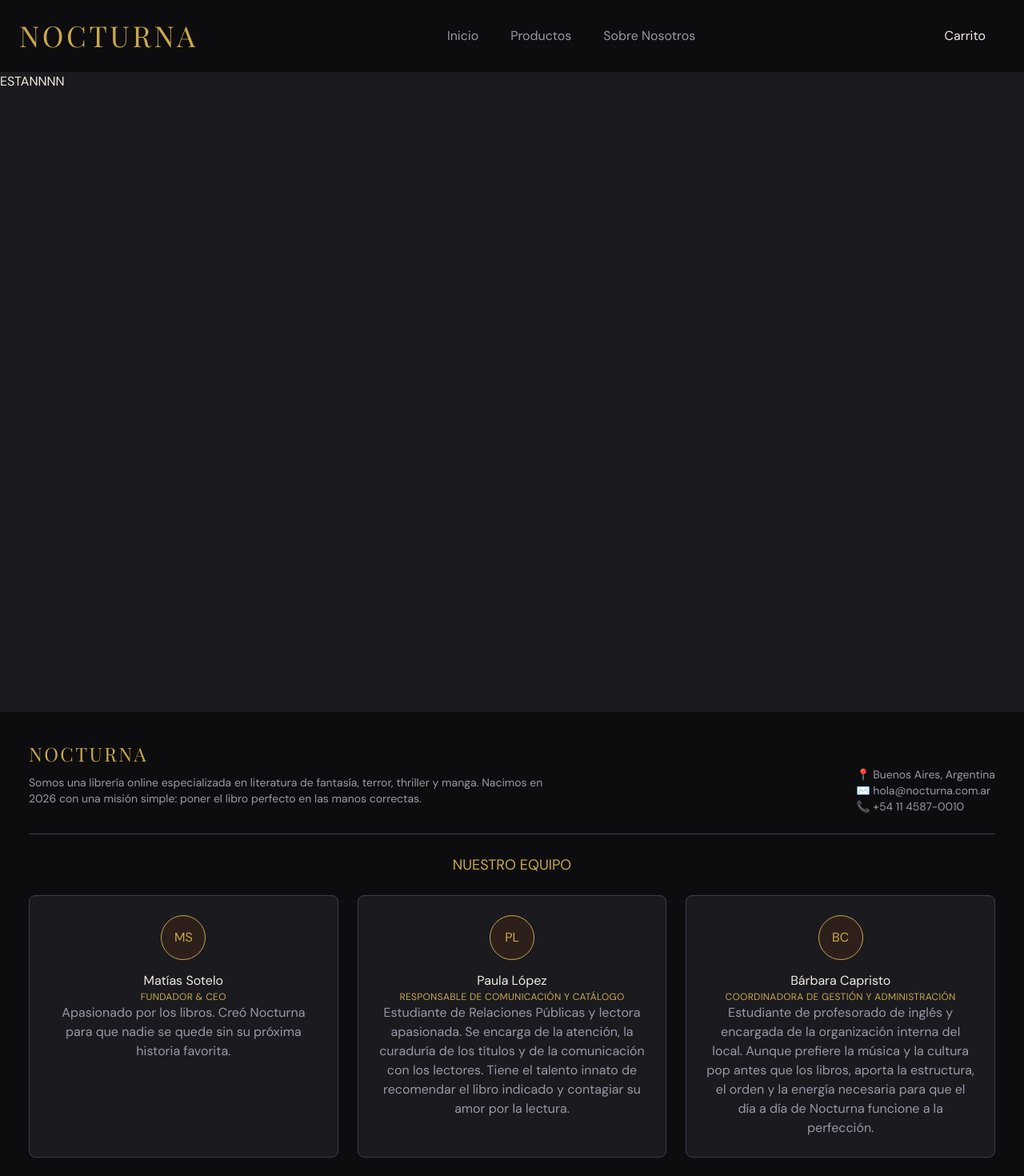
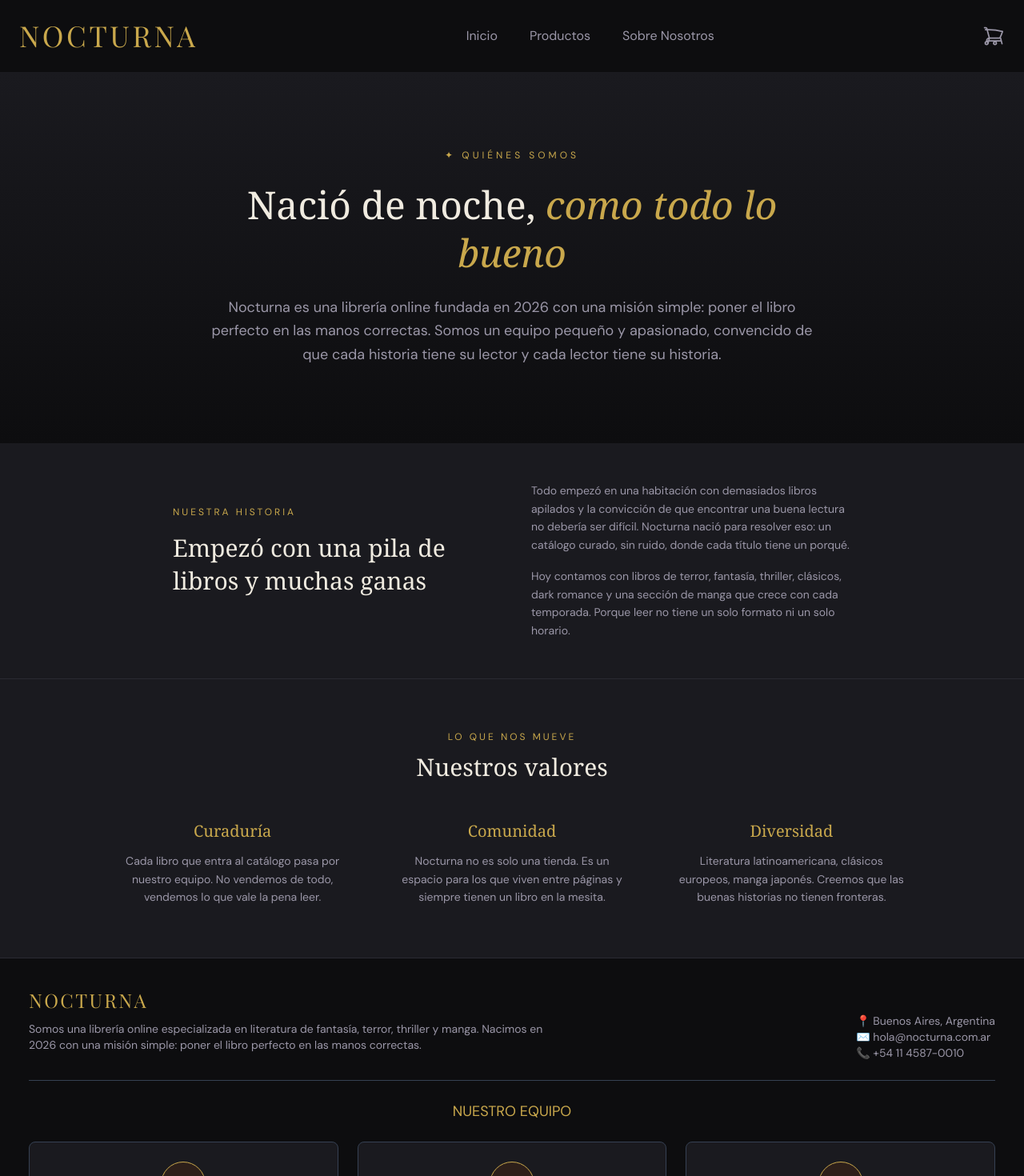
Before and after one commit to MatiSotelo2004/nocturna-web, a React (Vite) app: page /sobre-nosotros in a window 1280 px wide. Shown: the top 1470 px of the page at 80% size. Built offline with nearby package versions, Linux system fonts and the light colour scheme; a web font is replaced by a local one.

Commit message:
feat: restructure layout components and add About Us page

```diff
--- a/src/App.jsx
+++ b/src/App.jsx
@@ -2,21 +2,21 @@ import Layout from "./components/Layout/Layout";
 import { Route, Routes } from "react-router-dom";
 
 // PAGES
-import Home from "./pages/Home"
+import Home from "./pages/Home";
 import ItemListContainer from "./components/ItemListContainer";
 import ItemDetailContainer from "./pages/ItemDetailContainer";
 import Cart from "./components/Cart";
+import AboutUs from "./pages/AboutUs";
 
 function App() {
   return (
     <Routes>
       <Route element={<Layout />}>
-        <Route path="/" element={<Home/>} />
-        <Route path="/productos" element={<ItemListContainer/>}/>
-        <Route path="/sobre-nosotros" element={<h1>ESTANNNN</h1>} />
-        <Route path="/producto/:id" element={<ItemDetailContainer/>} />
-        <Route path="/carrito" element={<Cart/>} />
-
+        <Route path="/" element={<Home />} />
+        <Route path="/productos" element={<ItemListContainer />} />
+        <Route path="/sobre-nosotros" element={<AboutUs />} />
+        <Route path="/producto/:id" element={<ItemDetailContainer />} />
+        <Route path="/carrito" element={<Cart />} />
       </Route>
     </Routes>
   );
--- a/src/components/Item.jsx
+++ b/src/components/Item.jsx
@@ -25,7 +25,7 @@ export default function Item({
 
   const handleAddToCart = () => {
     addToCart(producto, 1);
-    alert("Agregaste un producto");
+    alert(`Agregaste 1 copia de "${producto.titulo}"`);
   };
 
   return (
--- a/src/components/Layout/Footer/Footer.jsx
+++ b/src/components/Layout/Footer/Footer.jsx
@@ -29,11 +29,11 @@ function Footer() {
     <footer className="bg-primary items-center text-text-secondary p-9">
       {/* SOBRE NOSOTROS */}
       <div className="pb-6">
-        <h2 className="text-2xl text-accent-primary font-titulo tracking-widest">
+        <h2 className="text-2xl text-accent-primary font-titulo tracking-widest text-center md:text-left">
           NOCTURNA
         </h2>
-        <div className="flex justify-between items-center font-sans text-sm">
-          <p className="max-w-2xl ">
+        <div className="flex flex-col gap-3 justify-between items-center font-sans text-sm md:flex-row">
+          <p className="max-w-96 text-center lg:max-w-2xl md:text-left">
             Somos una librería online especializada en literatura de fantasía,
             terror, thriller y manga. Nacimos en 2026 con una misión simple:
             poner el libro perfecto en las manos correctas.
--- /dev/null
+++ b/src/components/Layout/Header/CartWidget.jsx
@@ -0,0 +1,36 @@
+import { useCart } from "../../../context/CartContext";
+import { Link } from "react-router-dom";
+
+export default function CartWidget() {
+  const { getCartQuantity } = useCart();
+  const cantidad = getCartQuantity();
+  return (
+    <>
+      <Link
+        to="/carrito"
+        className="relative flex items-center text-text-secondary hover:text-accent-primary transition-colors"
+      >
+        <svg
+          xmlns="http://www.w3.org/2000/svg"
+          className="h-7 w-7"
+          fill="none"
+          viewBox="0 0 24 24"
+          stroke="currentColor"
+          strokeWidth={1.5}
+        >
+          <path
+            strokeLinecap="round"
+            strokeLinejoin="round"
+            d="M2.25 3h1.386c.51 0 .955.343 1.087.835l.383 1.437M7.5 14.25a3 3 0 00-3 3h15.75m-12.75-3h11.218c1.121-2.3 2.1-4.684 2.886-7.145A60.114 60.114 0 003.27 5.272M7.5 14.25L5.106 5.272M7.5 14.25l-1.5 6m13.5-6l1.5 6M15 19.5a1.5 1.5 0 11-3 0 1.5 1.5 0 013 0zm-9 0a1.5 1.5 0 11-3 0 1.5 1.5 0 013 0z"
+          />
+        </svg>
+
+        {cantidad > 0 && (
+          <span className="absolute -top-2 -right-2 bg-accent-secondary text-black text-xs font-bold rounded-full h-5 w-5 flex items-center justify-center">
+            {cantidad}
+          </span>
+        )}
+      </Link>
+    </>
+  );
+}
--- a/src/components/Layout/Header.jsx
+++ b/src/components/Layout/Header/Header.jsx
@@ -1,10 +1,11 @@
 import { Link } from "react-router-dom";
+import CartWidget from "./CartWidget";
 
 export default function Header() {
   const linkClass = "hover:text-accent-primary transition-all duration-300";
 
   return (
-    <header className="bg-primary flex justify-between items-center p-6 sticky top-0 z-50">
+    <header className="bg-primary flex gap-3 flex-col justify-between items-center p-6 sticky top-0 z-50 md:flex-row">
       <Link to={"/"}>
         <span className="text-accent-primary font-titulo tracking-widest text-4xl">
           NOCTURNA
@@ -30,7 +31,7 @@ export default function Header() {
           </li>
         </ul>
       </nav>
-      <Link to={"/carrito"} className="mr-6">Carrito</Link>
+      <CartWidget/>
     </header>
   );
 }
--- a/src/components/Layout/Layout.jsx
+++ b/src/components/Layout/Layout.jsx
@@ -1,5 +1,5 @@
 import Footer from "./Footer/Footer";
-import Header from "./Header";
+import Header from "./Header/Header";
 import { Outlet } from "react-router-dom";
 
 function Layout() {
--- a/src/context/CartContext.jsx
+++ b/src/context/CartContext.jsx
@@ -1,4 +1,4 @@
-import React, { useContext, useState, createContext } from "react";
+import { useContext, useState, createContext, useEffect } from "react";
 
 export const CartContext = createContext();
 
@@ -11,7 +11,13 @@ export const useCart = () => {
 };
 
 export const CartProvider = ({ children }) => {
-  const [cart, setCart] = useState([]);
+  const [cart, setCart] = useState(() => {
+    // USA localStorage PARA RECUPERAR EL CARRITO
+    const localData = localStorage.getItem("carrito");
+    return localData ? JSON.parse(localData) : [];
+  });
+
+  // FUNCION AÑADIR AL CARRITO
   const addToCart = (product, quantity) => {
     const itemInCart = cart.find((item) => item.id === product.id);
     if (itemInCart) {
@@ -29,16 +35,30 @@ export const CartProvider = ({ children }) => {
     setCart([]);
   };
 
+  // FUNCION PARA OBTENER ITEMS TOTALES
   const getCartQuantity = () => {
     return cart.reduce((acc, item) => acc + item.quantity, 0);
   };
+
+  // FUNCION PARA OBTENER PRECIO TOTAL
   const getCartTotal = () => {
     return cart.reduce((acc, item) => acc + item.precio * item.quantity, 0);
   };
 
+  // GUARDA CARRITO EN localStorage
+  useEffect(() => {
+    localStorage.setItem("carrito", JSON.stringify(cart));
+  }, [cart]);
+
   return (
     <CartContext.Provider
-      value={{ cart, addToCart, clearCart, getCartQuantity, getCartTotal }}
+      value={{
+        cart,
+        addToCart,
+        clearCart,
+        getCartQuantity,
+        getCartTotal,
+      }}
     >
       {children}
     </CartContext.Provider>
--- /dev/null
+++ b/src/pages/AboutUs.jsx
@@ -0,0 +1,100 @@
+const valores = [
+  {
+    titulo: "Curaduría",
+    texto:
+      "Cada libro que entra al catálogo pasa por nuestro equipo. No vendemos de todo, vendemos lo que vale la pena leer.",
+  },
+  {
+    titulo: "Comunidad",
+    texto:
+      "Nocturna no es solo una tienda. Es un espacio para los que viven entre páginas y siempre tienen un libro en la mesita.",
+  },
+  {
+    titulo: "Diversidad",
+    texto:
+      "Literatura latinoamericana, clásicos europeos, manga japonés. Creemos que las buenas historias no tienen fronteras.",
+  },
+];
+
+export default function AboutUs() {
+  return (
+    <>
+      {/* ── HERO ── */}
+      <section className="relative py-24 px-6 overflow-hidden">
+        <div className="absolute inset-0 bg-linear-to-b from-secondary to-primary" />
+
+        <div className="relative max-w-3xl mx-auto text-center">
+          <p className="text-xs tracking-[4px] text-accent-primary uppercase mb-6">
+            ✦ Quiénes somos
+          </p>
+          <h1 className="font-serif text-5xl mb-6 leading-tight">
+            Nació de noche,{" "}
+            <em className="text-accent-primary">
+              como todo lo bueno
+            </em>
+          </h1>
+          <p className="text-text-secondary text-lg leading-relaxed">
+            Nocturna es una librería online fundada en 2026 con una misión
+            simple: poner el libro perfecto en las manos correctas. Somos un
+            equipo pequeño y apasionado, convencido de que cada historia tiene
+            su lector y cada lector tiene su historia.
+          </p>
+        </div>
+      </section>
+
+      {/* ── HISTORIA ── */}
+      <section className="max-w-4xl mx-auto px-6 py-12">
+        <div className="grid grid-cols-1 md:grid-cols-2 md:gap-12  items-center">
+          <div>
+            <p className="text-xs tracking-[3px] text-accent-primary uppercase mb-4">
+              Nuestra historia
+            </p>
+            <h2 className="font-serif text-3xl mb-6 leading-snug">
+              Empezó con una pila de libros y muchas ganas
+            </h2>
+          </div>
+          <div className="flex flex-col">
+            <p className="text-text-secondary text-sm leading-relaxed mb-4">
+              Todo empezó en una habitación con demasiados libros apilados y la
+              convicción de que encontrar una buena lectura no debería ser
+              difícil. Nocturna nació para resolver eso: un catálogo curado, sin
+              ruido, donde cada título tiene un porqué.
+            </p>
+            <p className="text-text-secondary text-sm leading-relaxed">
+              Hoy contamos con libros de terror, fantasía, thriller, clásicos,
+              dark romance y una sección de manga que crece con cada temporada.
+              Porque leer no tiene un solo formato ni un solo horario.
+            </p>
+          </div>
+        </div>
+      </section>
+
+      {/* ── VALORES ── */}
+      <section className="bg-secondary border-y border-[#2a2a32] py-16 px-6">
+        <div className="max-w-5xl mx-auto">
+          <div className="text-center mb-12">
+            <p className="text-xs tracking-[3px] text-accent-primary uppercase mb-3">
+              Lo que nos mueve
+            </p>
+            <h2 className="font-serif text-3xl">
+              Nuestros valores
+            </h2>
+          </div>
+
+          <div className="grid grid-cols-1 sm:grid-cols-3 gap-6">
+            {valores.map((valor) => (
+              <div key={valor.titulo} className="text-center px-4">
+                <h3 className="font-serif text-xl text-accent-primary mb-3">
+                  {valor.titulo}
+                </h3>
+                <p className="text-text-secondary text-sm leading-relaxed">
+                  {valor.texto}
+                </p>
+              </div>
+            ))}
+          </div>
+        </div>
+      </section>
+    </>
+  );
+}
--- a/src/pages/Home.jsx
+++ b/src/pages/Home.jsx
@@ -50,7 +50,7 @@ export default function Home() {
 
           <h1 className="font-serif text-5xl md:text-7xl mb-6 max-w-3xl">
             Historias que esperan{" "}
-            <em className="text-accent-primary not-italic">la noche</em>
+            <em className="text-accent-primary">la noche</em>
           </h1>
 
           <p className="text-text-secondary text-lg max-w-xl mb-10">
@@ -104,16 +104,11 @@ export default function Home() {
         <h2 className="font-serif text-3xl mb-6 max-w-xl mx-auto">
           Un espacio para los que leen cuando el mundo duerme
         </h2>
-        <p className="text-text-secondary text-sm max-w-lg mx-auto mb-8">
+        <p className="text-text-secondary text-sm max-w-lg mx-auto">
           Seleccionamos cada título con cuidado. Desde clásicos atemporales
           hasta los mangas más aclamados, Nocturna es tu librería de cabecera.
         </p>
-        <Link
-          to="/sobre-nosotros"
-          className="text-sm text-accent-primary hover:underline transition-colors"
-        >
-          Conocé nuestro equipo →
-        </Link>
+
       </section>
     </>
   );
```
Also changed, not shown: src/components/Cart.jsx (+12 -12 lines), src/pages/ItemDetailContainer.jsx (+74 -10 lines).
